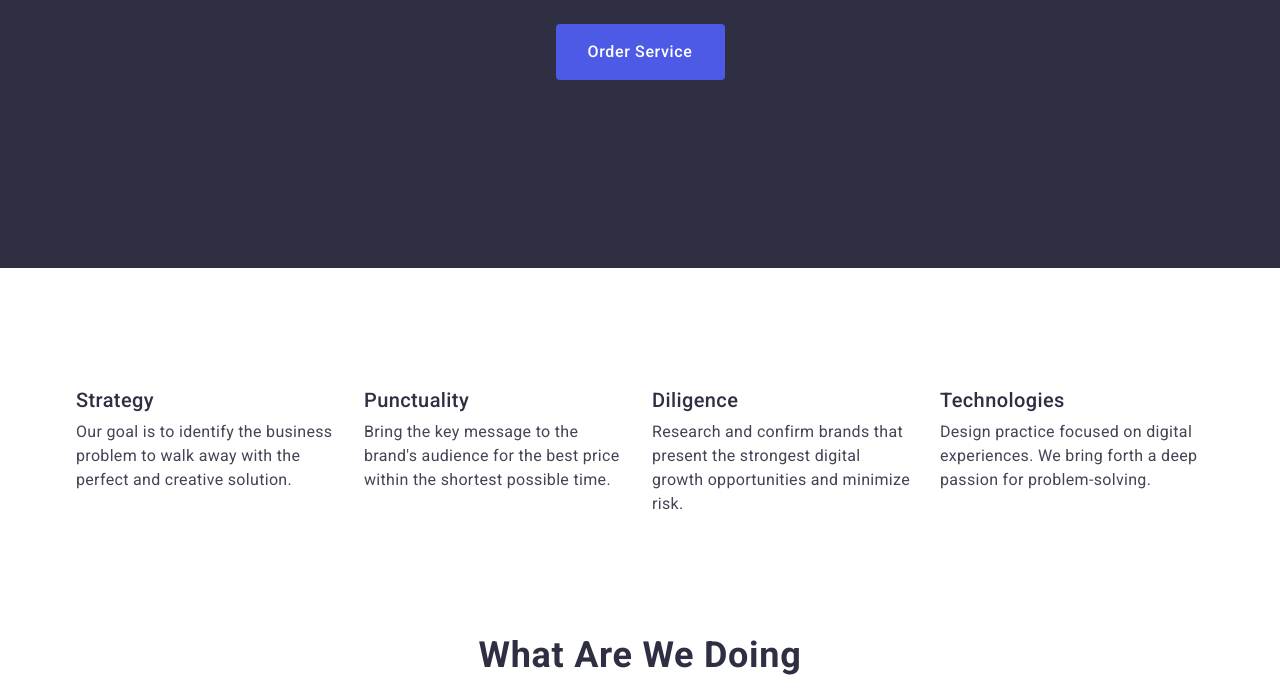
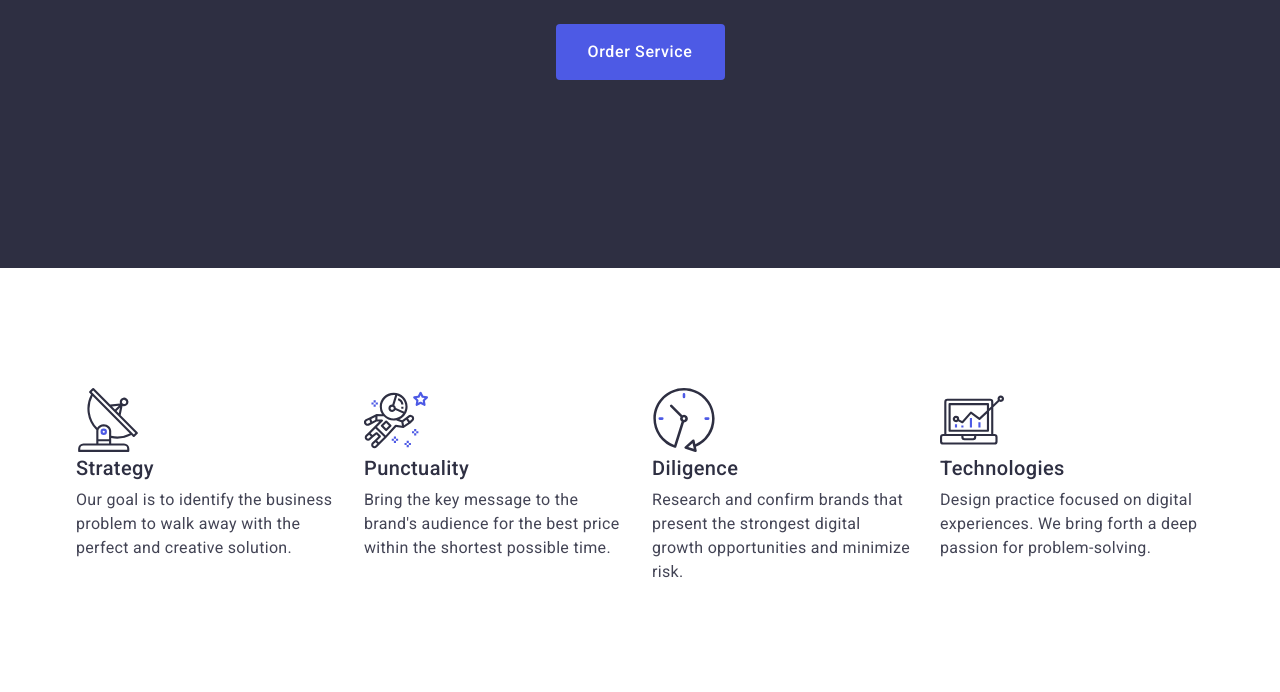
Before and after one commit to idnol/goit-markup-hw-04, a plain HTML site: page index.html in a window 1280 px wide. Shown: the part 405-1097 px from the top of the page. Drawn offline with nearby package versions, Linux system fonts and the light colour scheme.

Commit message:
add icon pack

```diff
--- a/index.html
+++ b/index.html
@@ -52,18 +52,38 @@
                 <h2 hidden class="benefits-title visually-hidden">benefits</h2>
                 <ul class="benefits-list list">
                     <li class="benefits-list-item">
+                        <div class="benefits-item-image">
+                            <svg class="benefits-icon" width="64" height="64">
+                                <use href="./images/symbol-defs.svg#icon-antenna"></use>
+                            </svg>
+                        </div>
                         <h3 class="benefits-list-item-title list-title">Strategy</h3>
                         <p class="benefits-list-item-text list-text">Our goal is to identify the business problem to walk away with the perfect and creative solution.</p>
                     </li>
                     <li class="benefits-list-item">
+                        <div class="benefits-item-image">
+                            <svg class="benefits-icon" width="64" height="64">
+                                <use href="./images/symbol-defs.svg#icon-astronaut"></use>
+                            </svg>
+                        </div>
                         <h3 class="benefits-list-item-title list-title">Punctuality</h3>
                         <p class="benefits-list-item-text list-text">Bring the key message to the brand's audience for the best price within the shortest possible time.</p>
                     </li>
                     <li class="benefits-list-item">
+                        <div class="benefits-item-image">
+                            <svg class="benefits-icon" width="64" height="64">
+                                <use href="./images/symbol-defs.svg#icon-clock"></use>
+                            </svg>
+                        </div>
                         <h3 class="benefits-list-item-title list-title">Diligence</h3>
                         <p class="benefits-list-item-text list-text">Research and confirm brands that present the strongest digital growth opportunities and minimize risk.</p>
                     </li>
                     <li class="benefits-list-item">
+                        <div class="benefits-item-image">
+                            <svg class="benefits-icon" width="64" height="64">
+                                <use href="./images/symbol-defs.svg#icon-diagram"></use>
+                            </svg>
+                        </div>
                         <h3 class="benefits-list-item-title list-title">Technologies</h3>
                         <p class="benefits-list-item-text list-text">Design practice focused on digital experiences. We bring forth a deep passion for problem-solving.</p>
                     </li>
```
Also changed, not shown: images/symbol-defs.svg (added).
